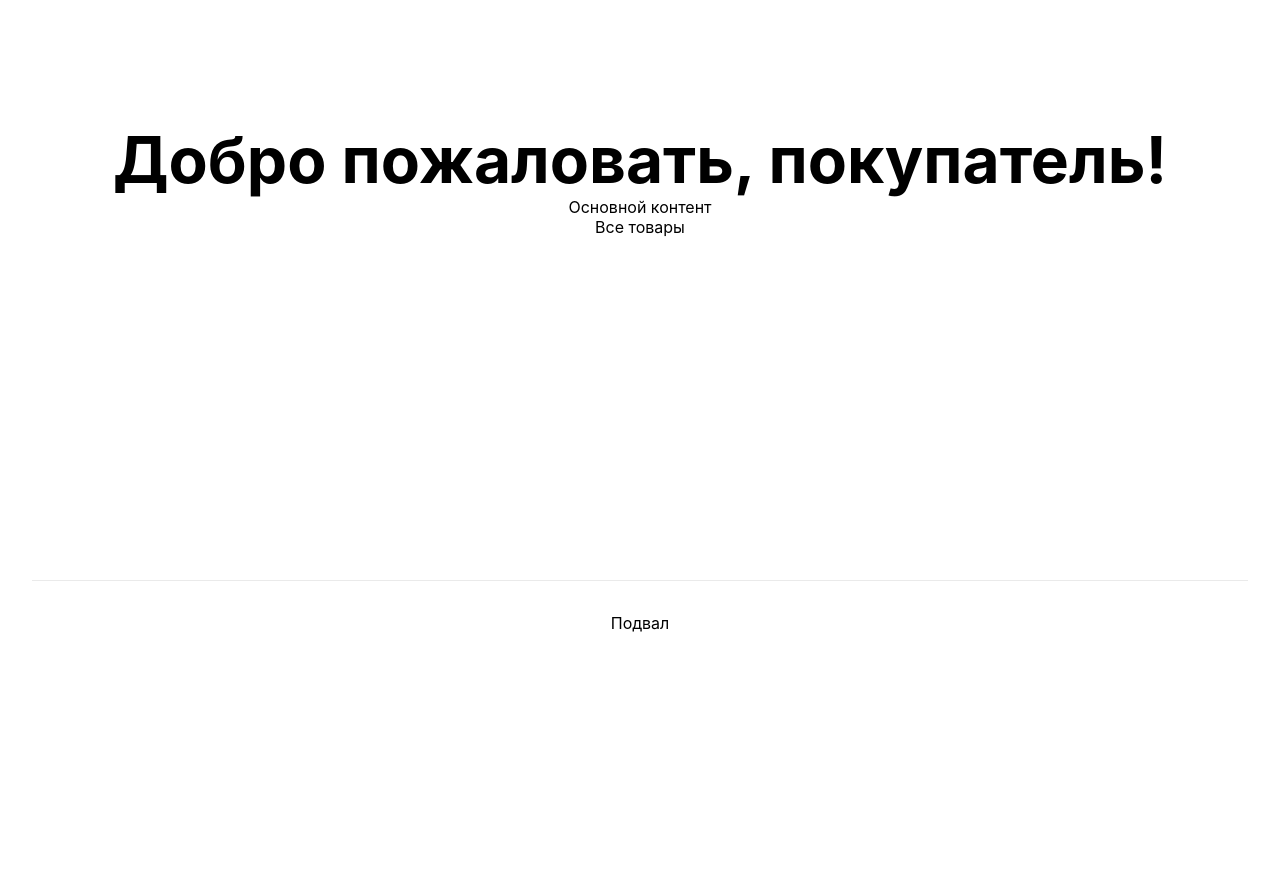
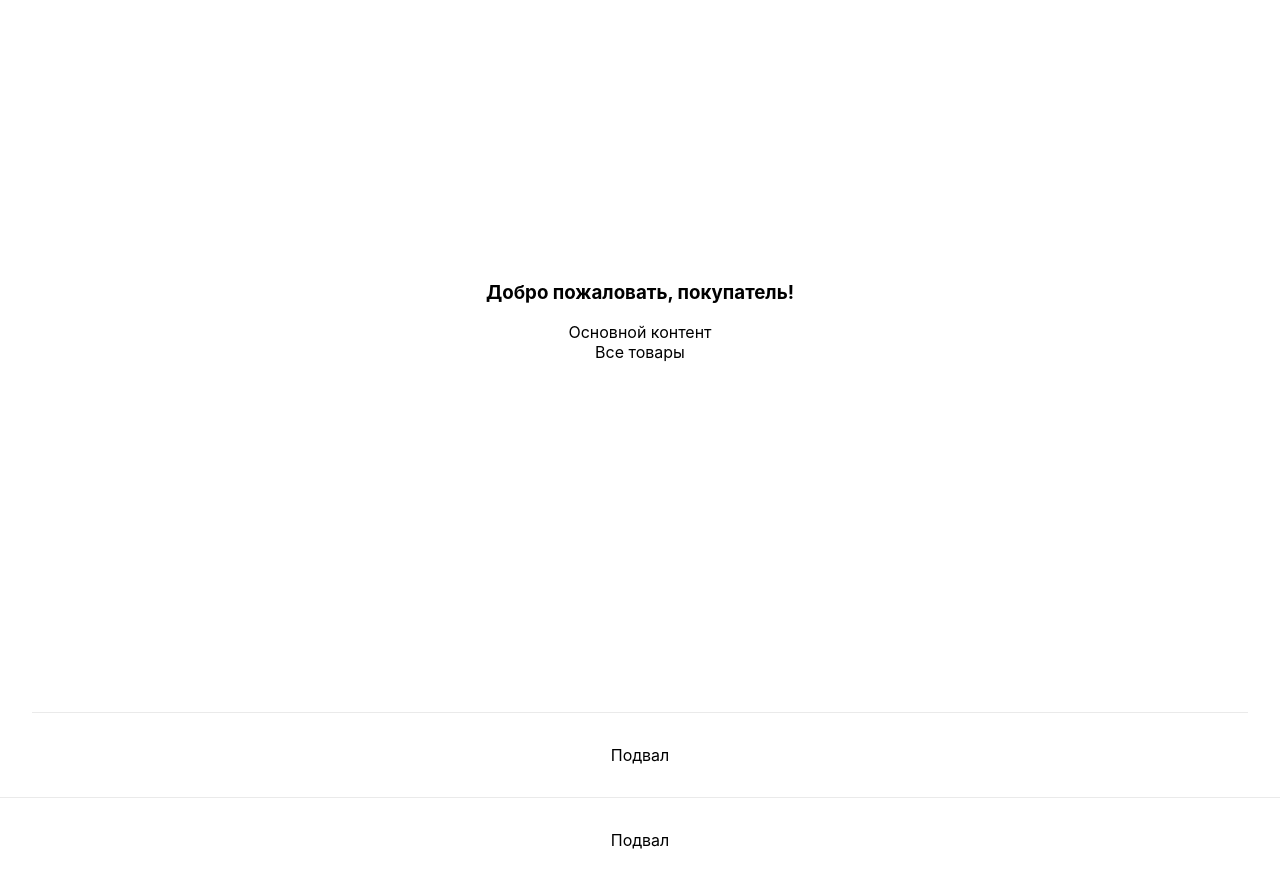
Before and after one commit to liligga/best-eshop, a Next.js app: page / in a window 1280 px wide. Shown: the part 220-1102 px from the top of the page. Before the commit the page ends 885 px from the top, so only its background shows below. Built offline with nearby package versions, Linux system fonts and the light colour scheme.

Commit message:
Added some other pages. Added Layout for all pages

```diff
--- /dev/null
+++ b/components/footer.tsx
@@ -0,0 +1,10 @@
+import styles from '../styles/Home.module.css'
+
+
+export default function SiteFooter() {
+    return (
+        <footer className={styles.footer}>
+            Подвал
+        </footer>
+    )
+}
--- /dev/null
+++ b/components/layout.tsx
@@ -0,0 +1,12 @@
+import Header from './header'
+import Footer from './footer'
+
+export default function Layout({ children }: any) {
+    return (
+    <>
+        <Header />
+        <main>{children}</main>
+        <Footer />
+    </>
+    )
+}
--- a/pages/_app.tsx
+++ b/pages/_app.tsx
@@ -1,6 +1,12 @@
 import '../styles/globals.css'
 import type { AppProps } from 'next/app'
+import Layout from '../components/layout'
+
 
 export default function App({ Component, pageProps }: AppProps) {
-  return <Component {...pageProps} />
+  return (
+    <Layout>
+      <Component {...pageProps} />
+    </Layout>
+  )
 }
--- a/pages/cart/index.tsx
+++ b/pages/cart/index.tsx
@@ -1,7 +1,7 @@
 export default function CartPage() {
     return (
         <div>
-            <h2>Товары в корзине</h2>
+            <h3>Товары в корзине</h3>
             <table>
                 <tr>
                     <td>1</td>
--- /dev/null
+++ b/pages/categories/index.tsx
@@ -0,0 +1,5 @@
+export default function CategoriesPage() {
+    return (
+        <h3>Список товаров по категориям</h3>
+    )
+}
--- a/pages/index.tsx
+++ b/pages/index.tsx
@@ -13,9 +13,9 @@ export default function Home() {
       </Head>
 
       <main className={styles.main}>
-        <h1 className={styles.title}>
+        <h3>
           Добро пожаловать, покупатель!
-        </h1>
+        </h3>
         <span>Основной контент</span>
         <Link href='products'>Все товары</Link>
       </main>
--- a/pages/products/index.tsx
+++ b/pages/products/index.tsx
@@ -3,7 +3,7 @@ import Link from 'next/link'
 export default function ProductList() {
     return (
         <div>
-            <h2>Список наших товаров</h2>
+            <h3>Список наших товаров</h3>
             <div className="product-card"><Link href="/products/1">Товар 1</Link> </div>
             <div className="product-card"><Link href="/products/2">Товар 2</Link> </div>
             <div className="product-card"><Link href="/products/3">Товар 3</Link> </div>
--- /dev/null
+++ b/pages/static/about-us.tsx
@@ -0,0 +1,5 @@
+export default function AboutUsPage() {
+    return (
+        <p>Lorem ipsum dolor sit, amet consectetur adipisicing elit. Quasi ipsum optio voluptates. Dicta error eaque vel hic eveniet nihil quidem facere exercitationem officia culpa non omnis ipsum tempora, quam nostrum!</p>
+    )
+}
```
